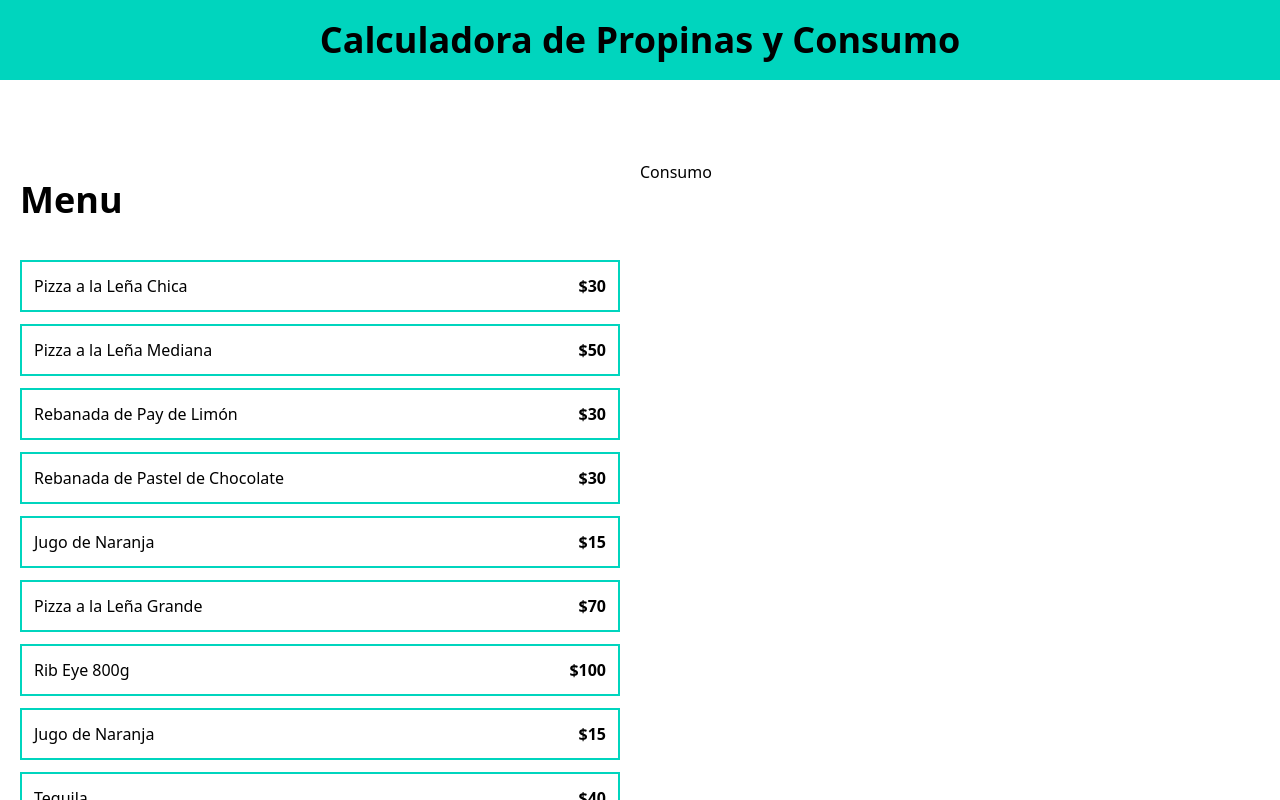
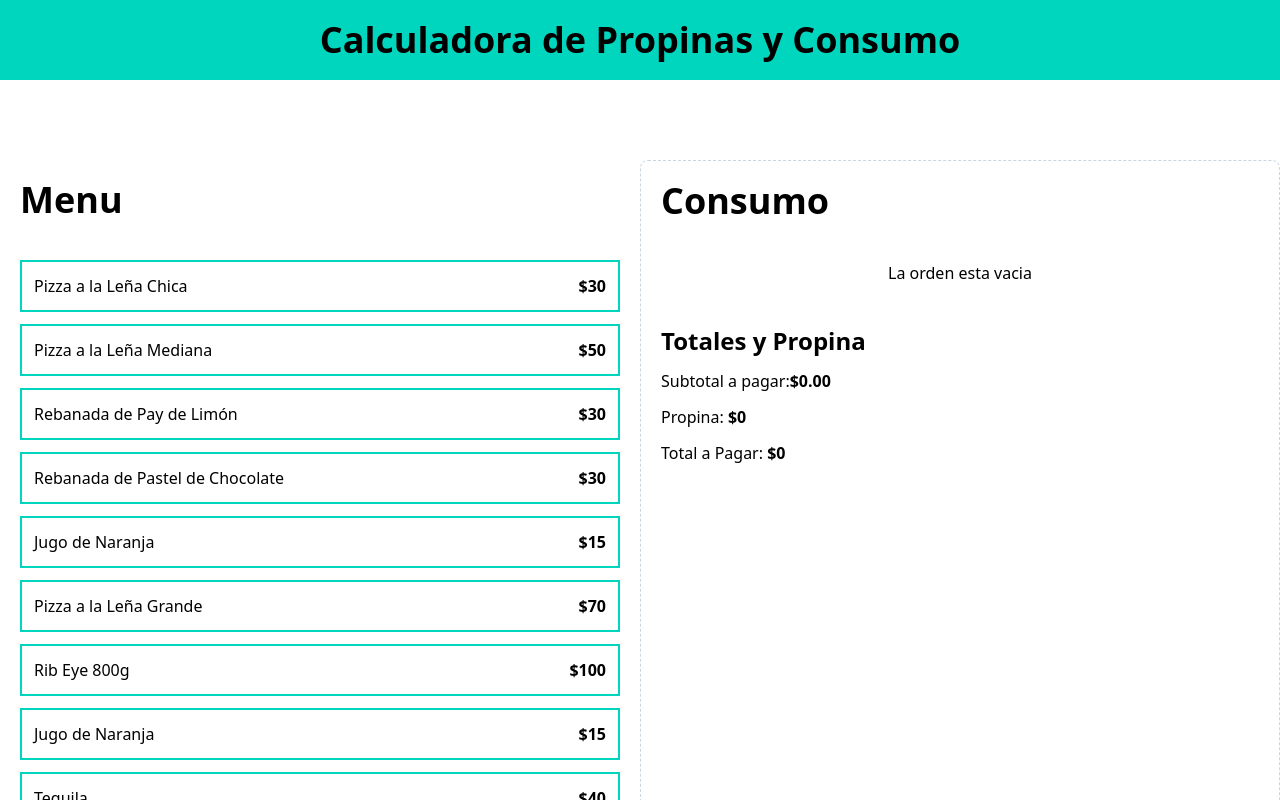
Before and after one commit to ReploidGI0/calc_propinas, a React (Vite) app: page / in a window 1280 px wide. Shown: the top 800 px of the page. Built offline with nearby package versions, Linux system fonts and the light colour scheme.

Commit message:
Renderizando componentes OrderContents y OrderTotals

```diff
--- a/src/App.tsx
+++ b/src/App.tsx
@@ -1,10 +1,12 @@
 import MenuItem from "./components/MenuItem"
+import OrderContents from "./components/OrderContents"
+import OrderTotals from "./components/OrderTotals"
 import { menuItems } from "./data/db"
 import useOrder from "./hooks/useOrder"
 
 function App() {
 
-  const { addItem } = useOrder()
+  const { order, addItem, removeItem } = useOrder()
 
   return (
     <>
@@ -27,8 +29,15 @@
           </div>
         </div>
 
-        <div>
-          <h2>Consumo</h2>
+        <div className="border border-dashed border-slate-300 p-5 rounded-lg space-y-10">
+          <OrderContents
+            //Prop={state}
+            order={order}
+            removeItem={removeItem}
+          />
+          <OrderTotals
+            order={order}
+          />
         </div>
       </main>
 
```
